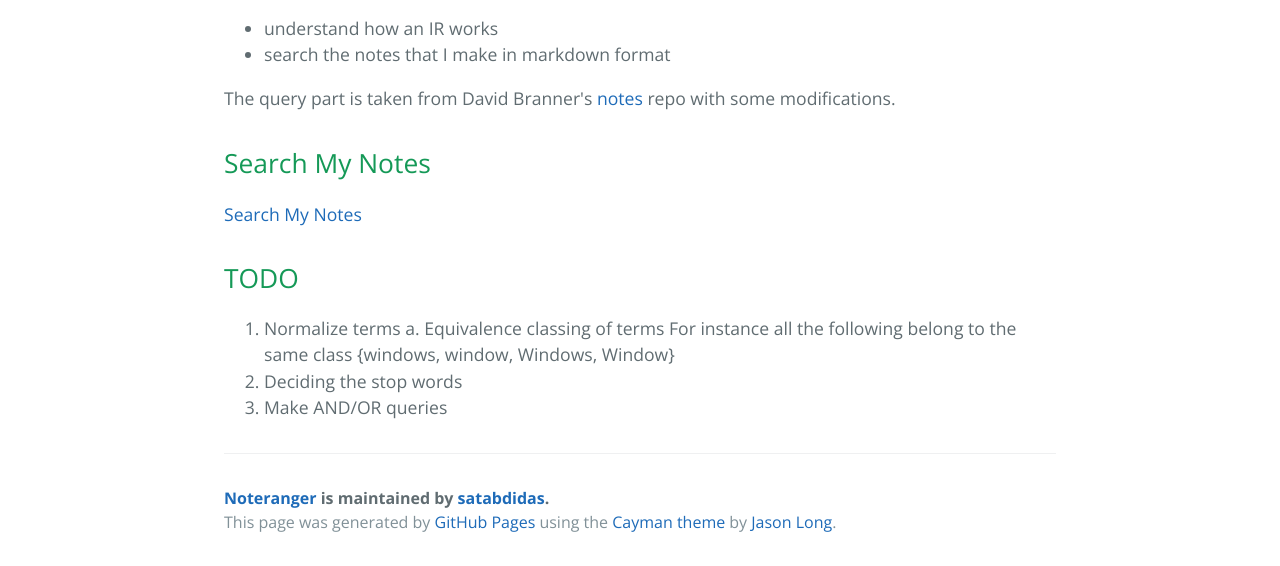
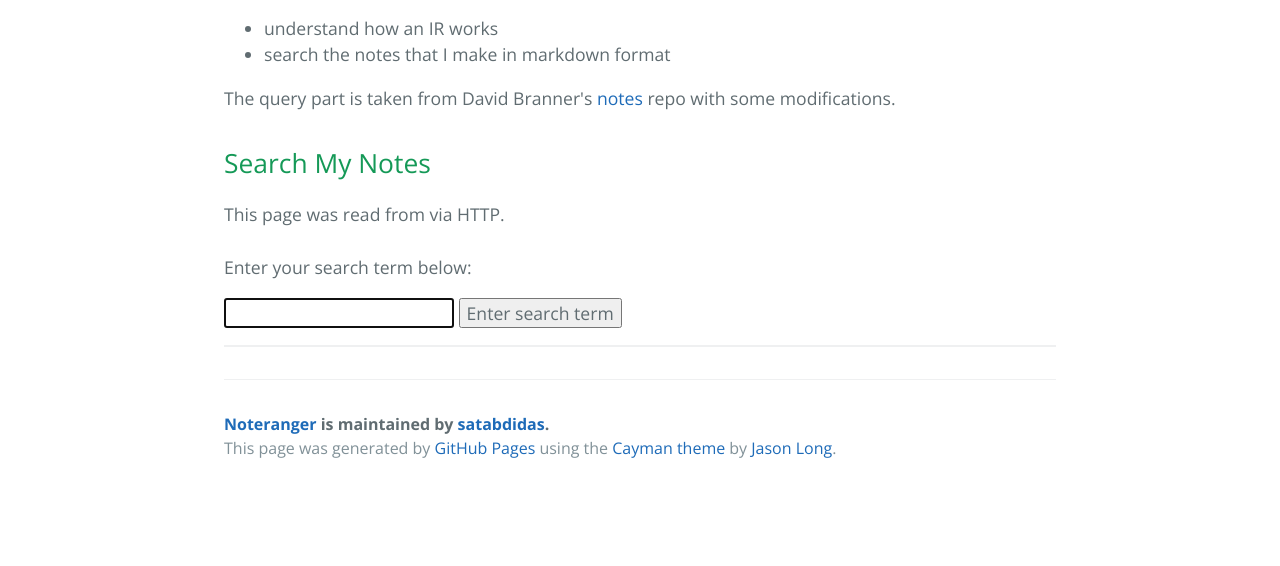
Before and after one commit to satabdidas/NoteRanger, a plain HTML site: page index.html in a window 1280 px wide. Shown: the part 514-1080 px from the top of the page. After the commit the page ends 1006 px from the top, so only its background shows below. Drawn offline with nearby package versions, Linux system fonts and the light colour scheme.

Commit message:
Search from the index.html page directly

```diff
--- a/index.html
+++ b/index.html
@@ -34,18 +34,21 @@
 <h2>
 <a id="search-my-notes" class="anchor" href="#search-my-notes" aria-hidden="true"><span aria-hidden="true" class="octicon octicon-link"></span></a>Search My Notes</h2>
 
-<p><a href="https://satabdidas.github.io/NoteRanger/searchNotes.html">Search My Notes</a></p>
+  <p id="whereRunning">
+            This page was read from <span id="whereFrom"></span>
+            <br/><br/>
+            Enter your search term below:
+            <form id="searchForm">
+            <input type="text" id="searchTerm" />
+            <input type="submit" value="Enter search term">
+            </form>
+  </p>
+  <hr>
+  <section id="results"></section>
+  <script src="js/IndexEntries.js"></script>
+  <script src="js/TupleStorage.js"></script>
+  <script src="js/test.js"></script>
 
-<h2>
-<a id="todo" class="anchor" href="#todo" aria-hidden="true"><span aria-hidden="true" class="octicon octicon-link"></span></a>TODO</h2>
-
-<ol>
-<li>Normalize terms
-a. Equivalence classing of terms
-  For instance all the following belong to the same class {windows, window, Windows, Window}</li>
-<li>Deciding the stop words</li>
-<li>Make AND/OR queries</li>
-</ol>
 
       <footer class="site-footer">
         <span class="site-footer-owner"><a href="https://github.com/satabdidas/NoteRanger">Noteranger</a> is maintained by <a href="https://github.com/satabdidas">satabdidas</a>.</span>
```
